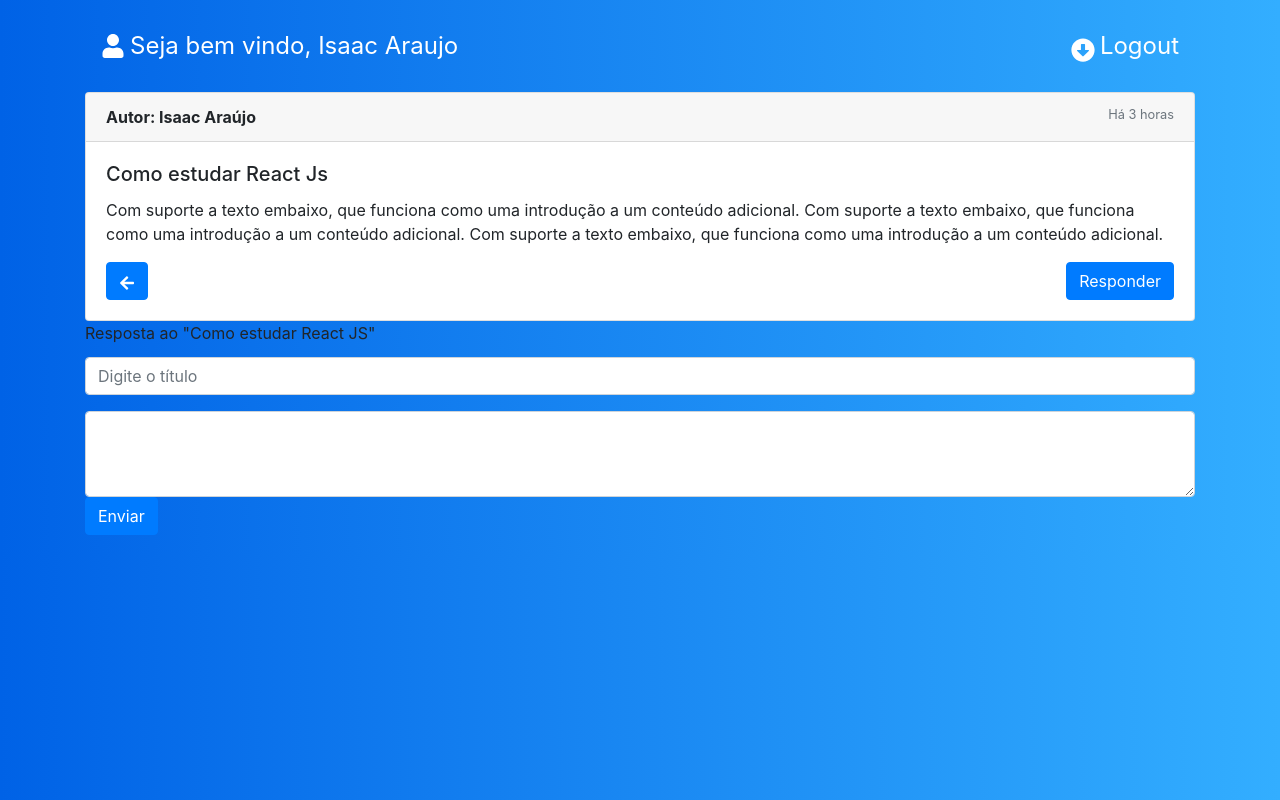
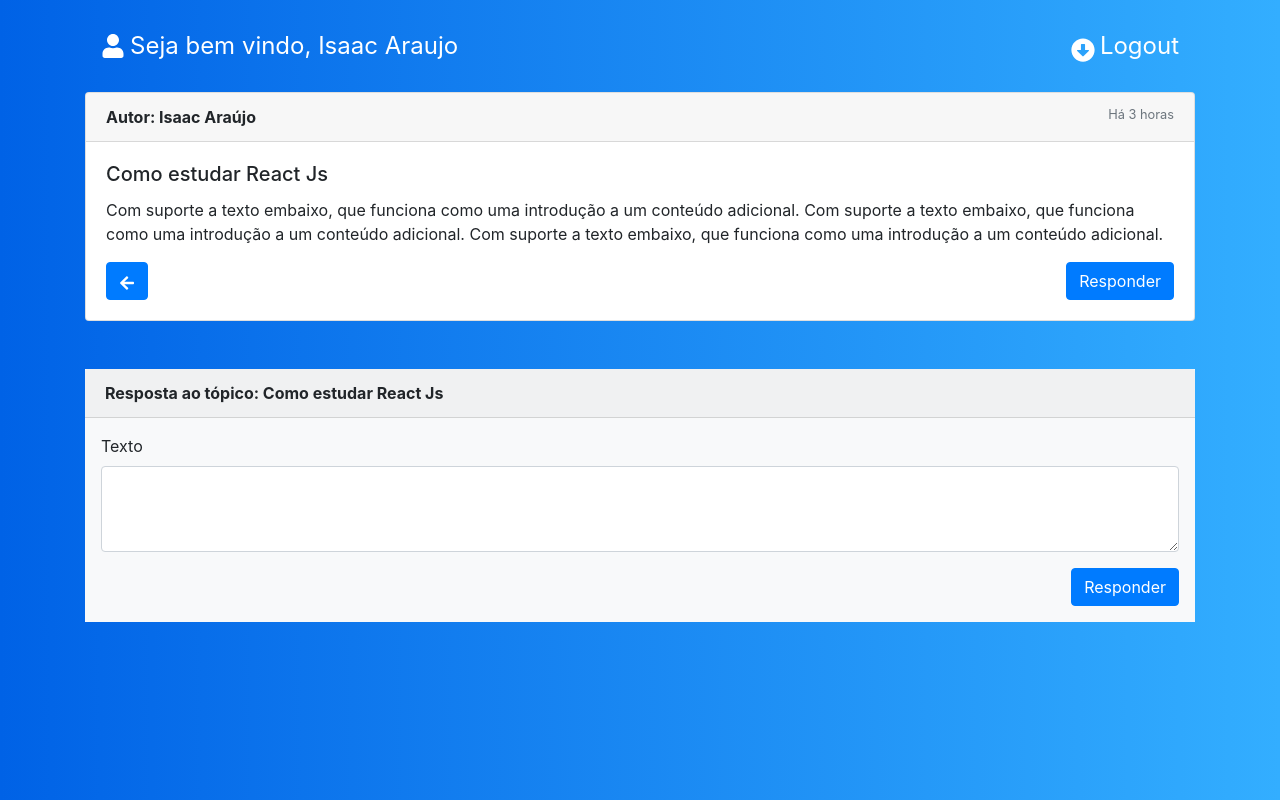
Before and after one commit to IsaacMaciel/projeto-Forum, a React (Create React App) app: page /post in a window 1280 px wide. Built offline with nearby package versions, Linux system fonts and the light colour scheme.

Commit message:
Criacao do componente de resposta ao tópico

```diff
--- a/src/views/Post/index.jsx
+++ b/src/views/Post/index.jsx
@@ -34,28 +34,23 @@ export default (props) => (
             </div>
         </div>
         <form action="">
-            <div className="form-group">
-                <div class="form-group">
-                    <label
-                        className="card-title"
-                        for="exampleFormControlInput1"
-                    >
-                        Resposta ao "Como estudar React JS"
-                    </label>
-                    <input
-                        type="text"
+            <form className="bg-light mt-5 ">
+                <div className="card-header">
+                    <strong>Resposta ao tópico: Como estudar React Js</strong>
+                </div>
+
+                <div class="form-group p-3">
+                    <label for="exampleFormControlTextarea1">Texto</label>
+                    <textarea
                         class="form-control"
-                        id="exampleFormControlInput1"
-                        placeholder="Digite o título"
-                    />
+                        id="exampleFormControlTextarea1"
+                        rows="3"
+                    ></textarea>
+                    <footer className="d-flex justify-content-end mt-3">
+                        <button className="btn btn-primary">Responder</button>
+                    </footer>
                 </div>
-                <textarea
-                    className="form-control"
-                    id="exampleFormControlTextarea1"
-                    rows="3"
-                ></textarea>
-                <button className="btn btn-primary">Enviar</button>
-            </div>
+            </form>
         </form>
     </div>
 );
```
